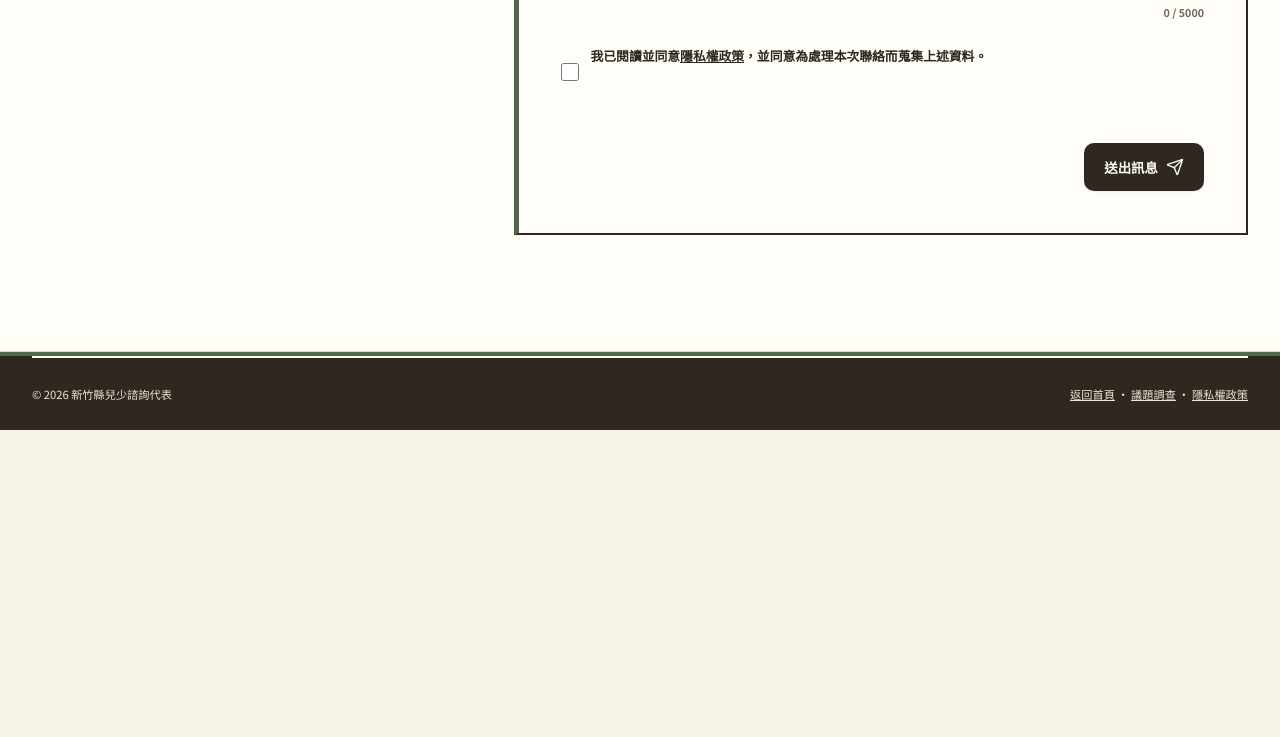
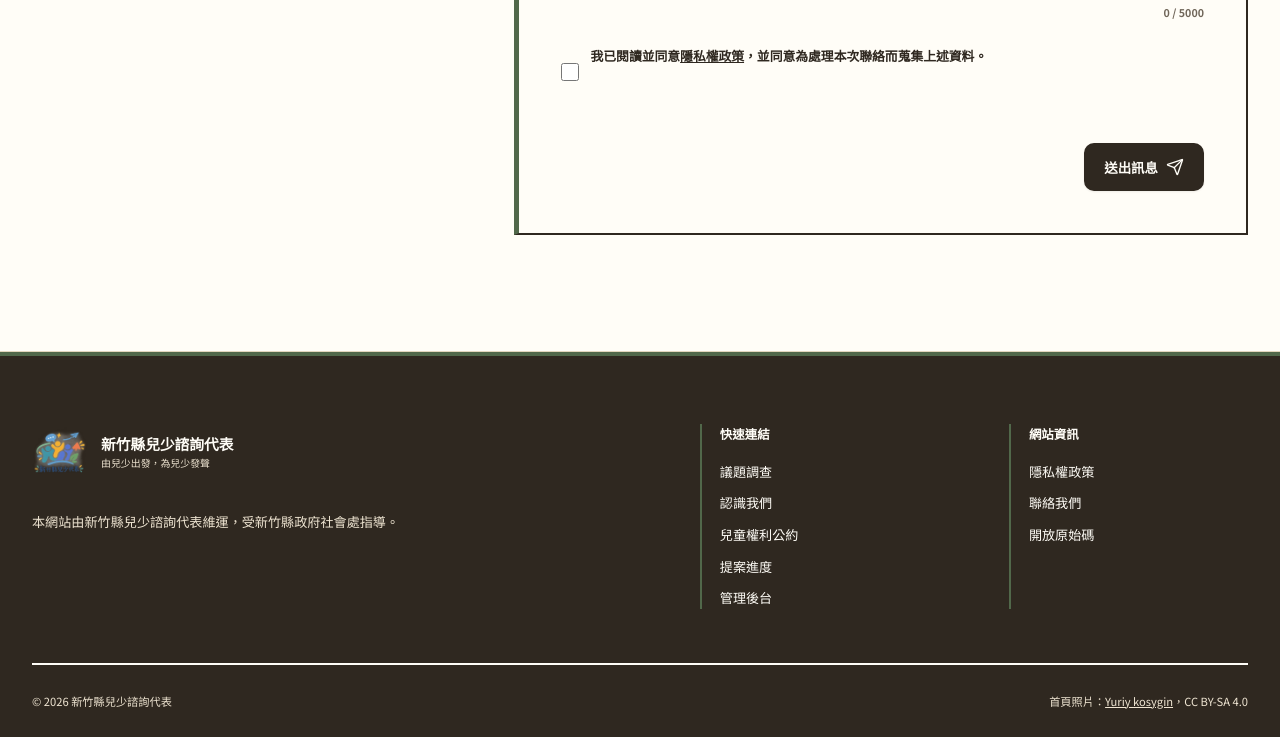
Before and after one commit to hcc-srcy/hcccr, a website: page contact.html in a window 1280 px wide. Shown: the part 1260-1997 px from the top of the page. Before the commit the page ends 1690 px from the top, so only its background shows below. Drawn offline with nearby package versions, Linux system fonts and the light colour scheme.

Commit message:
style: 統一公開頁面頁尾版型

```diff
--- a/contact.html
+++ b/contact.html
@@ -57,6 +57,16 @@
       </div>
     </section>
   </main>
-  <footer class="site-footer"><div class="container site-footer__bottom"><p>© 2026 新竹縣兒少諮詢代表</p><p><a href="/">返回首頁</a> · <a href="/surveys">議題調查</a> · <a href="/terms">隱私權政策</a></p></div></footer>
+  <footer class="site-footer">
+    <div class="container site-footer__main">
+      <div class="site-footer__about">
+        <a class="brand" href="/"><span class="brand__mark" aria-hidden="true"><img src="/assets/site-logo.webp" alt=""></span><span class="brand__text"><strong>新竹縣兒少諮詢代表</strong><small>由兒少出發，為兒少發聲</small></span></a>
+        <p data-content-key="home.footer_description">本網站由新竹縣兒少諮詢代表維運，受新竹縣政府社會處指導。</p>
+      </div>
+      <div class="footer-links"><strong>快速連結</strong><a href="/surveys">議題調查</a><a href="/team.html">認識我們</a><a href="/rights.html">兒童權利公約</a><a href="/proposals.html">提案進度</a><a href="/admin/">管理後台</a></div>
+      <div class="footer-links"><strong>網站資訊</strong><a href="/terms">隱私權政策</a><a href="/contact">聯絡我們</a><a href="https://github.com/hcc-srcy/hcccr">開放原始碼</a></div>
+    </div>
+    <div class="container site-footer__bottom"><p>© 2026 新竹縣兒少諮詢代表</p><p>首頁照片：<a href="https://commons.wikimedia.org/wiki/File:Guanxi_Township_in_Hsinchu_County_Wikivoyage_Banner.jpg">Yuriy kosygin</a>，CC BY-SA 4.0</p></div>
+  </footer>
 </body>
 </html>
--- a/css/main.css
+++ b/css/main.css
@@ -72,6 +72,13 @@ body {
   text-rendering: optimizeLegibility;
 }
 
+body:not(.admin-body):not([data-admin-page]) {
+  min-height: 100vh;
+  display: flex;
+  flex-direction: column;
+}
+
+body:not(.admin-body):not([data-admin-page]) > main { flex: 1 0 auto; }
 body.menu-open { overflow: hidden; }
 img { display: block; max-width: 100%; }
 svg { flex: 0 0 auto; }
@@ -487,7 +494,7 @@ a { -webkit-tap-highlight-color: transparent; }
 .back-to-top svg { width: 19px; height: 19px; }
 
 /* Footer */
-.site-footer { color: var(--paper); background: var(--ink); border-top: 4px solid var(--blue); }
+.site-footer { flex: 0 0 auto; margin-top: auto; color: var(--paper); background: var(--ink); border-top: 4px solid var(--blue); }
 .site-footer__main { display: grid; grid-template-columns: minmax(300px, 1.5fr) repeat(2, minmax(150px, 0.6fr)); gap: 70px; padding-block: 68px 54px; }
 .site-footer .brand { color: var(--paper); }
 .site-footer .brand__mark { background: none; }
```
Also changed, not shown: message-thread.html (+11 -1 lines), proposals.html (+2 -2 lines), rights.html (+1 -1 lines), survey-detail.html (+11 -0 lines), surveys.html (+11 -1 lines), team-member.html (+2 -2 lines), team.html (+1 -1 lines), terms.html (+11 -1 lines), tests/site.spec.js (+22 -0 lines).
